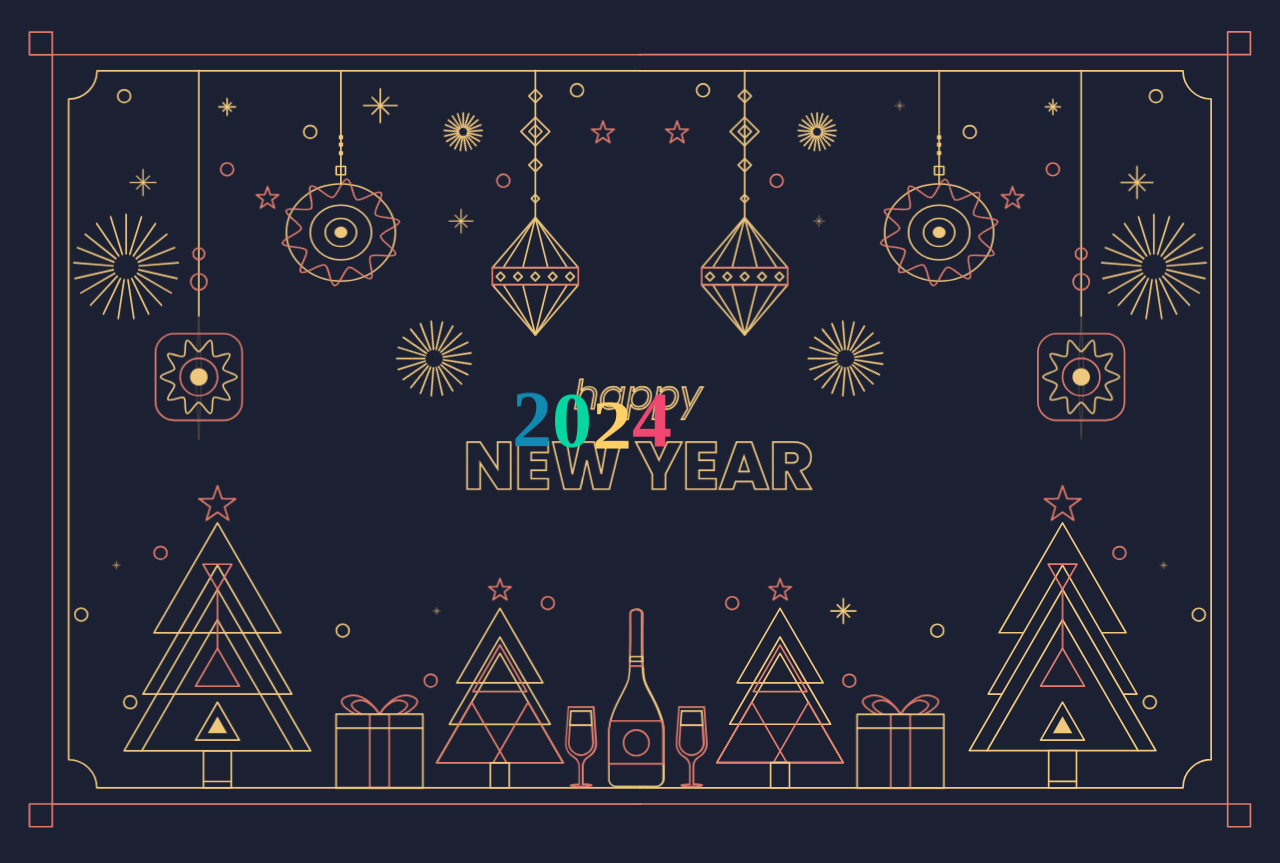
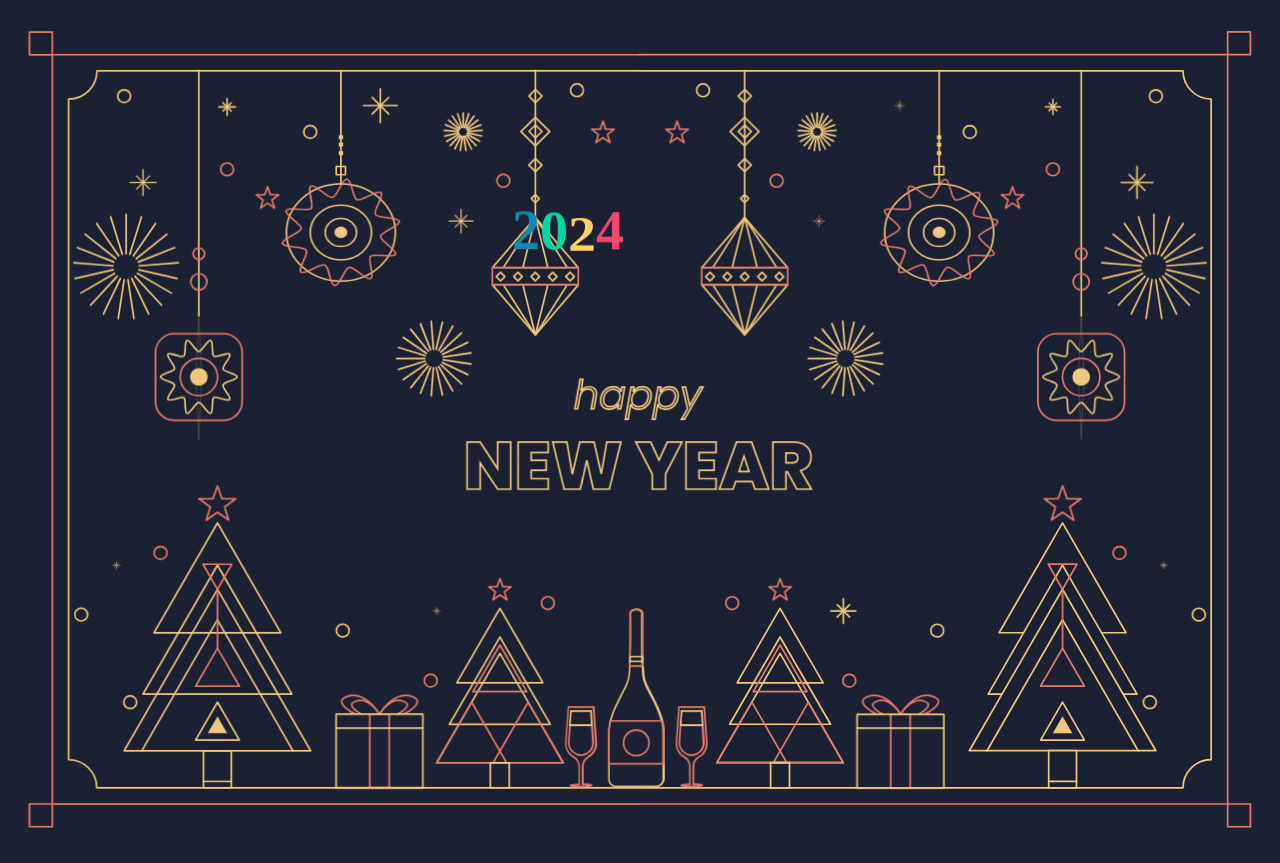
Before and after one commit to khanhduy1212/chucmungnammoi.kduydev, a plain HTML site: page main.html in a window 1280 px wide. Drawn offline with Linux system fonts and the light colour scheme.

Commit message:
update text

```diff
--- a/main.html
+++ b/main.html
@@ -972,11 +972,11 @@
                     .year {
                         display: flex;
                         position: absolute;
-                        top: 40%;
+                        top: 20%;
                         left: 40%;
                         justify-content: center;
                         align-items: center;
-                        font-size: 40px;
+                        font-size: 28px;
                     }
 
 
```
